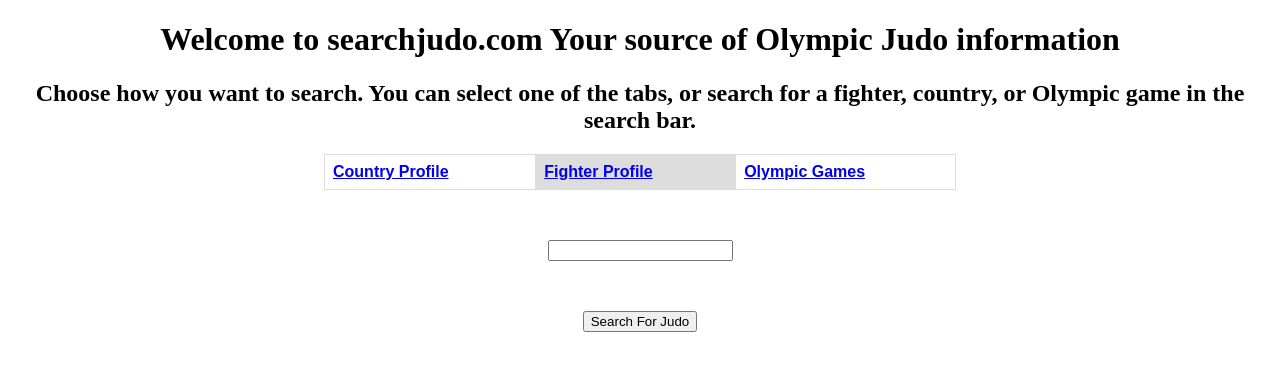
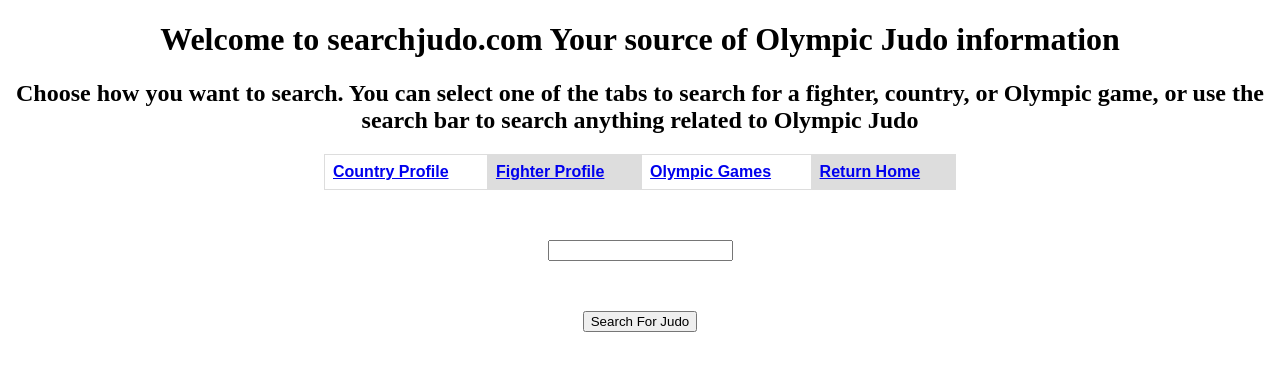
Before and after one commit to wjeancharles/cs361_flask_proj, a Flask app: page / in a window 1280 px wide. Shown: the top 371 px of the page. Run offline with Flask 2, Linux system fonts and the light colour scheme; lists and menus that the app fills with data are empty.

Commit message:
Version 1

```diff
--- a/templates/pages/home.jinja2
+++ b/templates/pages/home.jinja2
@@ -35,17 +35,20 @@
 </head>
 <body>
     <h1>Welcome to searchjudo.com Your source of Olympic Judo information</h1>
-    <h2>Choose how you want to search. You can select one of the tabs, or search for a fighter, country, or Olympic
-    game in the search bar.</h2>
+    <h2>Choose how you want to search. You can select one of the tabs to search for a fighter, country, or Olympic
+    game, or use the search bar to search anything related to Olympic Judo</h2>
     <table class="center">
         <th>
-        <a href="/countryProfile">Country Profile</a>
+            <a href="/countryProfile">Country Profile</a>
         </th>
-                <th>
-        <a href="/fighterProfile">Fighter Profile</a>
+        <th>
+            <a href="/fighterProfile">Fighter Profile</a>
         </th>
-                <th>
-        <a href="/olympicGame">Olympic Games</a>
+        <th>
+            <a href="/olympicGame">Olympic Games</a>
+        </th>
+        <th>
+            <a href="/">Return Home</a>
         </th>
     </table>
 
```
Also changed, not shown: templates/pages/country_profile.jinja2 (+9 -5 lines), templates/pages/fighter_profile.jinja2 (+9 -6 lines), templates/pages/olympic_games.jinja2 (+9 -5 lines).
